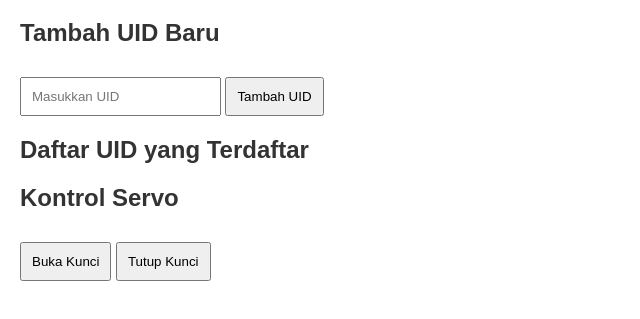
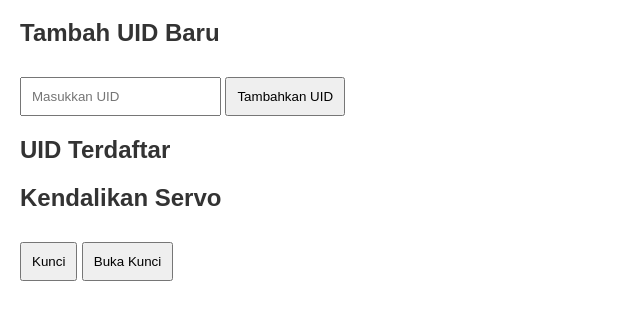
Before and after one commit to farahsukamu/nfclockdoor, a plain HTML site: page index.html in a window 1280 px wide. Shown: the part 61-380 px from the top of the page, without its empty margins (0-640 px from the left). Drawn offline with Linux system fonts and the light colour scheme; no server answers.

Commit message:
Update index.html

```diff
--- a/index.html
+++ b/index.html
@@ -13,14 +13,14 @@
 
   <h2>Tambah UID Baru</h2>
   <input type="text" id="new-uid" placeholder="Masukkan UID">
-    <button onclick="addUID()">Tambah UID</button>
+  <button onclick="addUID()">Tambahkan UID</button>
 
-    <h2>Daftar UID yang Terdaftar</h2>
+  <h2>UID Terdaftar</h2>
   <ul id="uid-list"></ul>
 
-    <h2>Kontrol Servo</h2>
-    <button onclick="controlServo('open')">Buka Kunci</button>
-    <button onclick="controlServo('close')">Tutup Kunci</button>
+  <h2>Kendalikan Servo</h2>
+  <button onclick="moveServo(0)">Kunci</button>
+  <button onclick="moveServo(180)">Buka Kunci</button>
 
   <script src="script.js"></script>
 </body>
```
Lines whose indentation alone changed are shown as unchanged.
